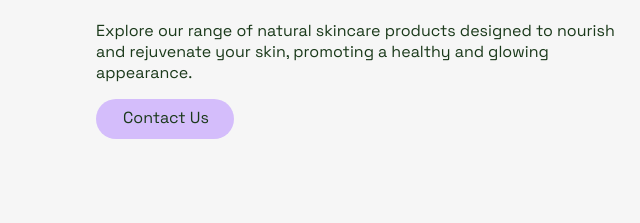
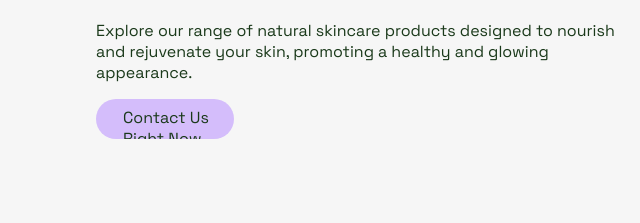
Before and after one commit to Udayanga-ITE/janaka, a plain HTML site: page index.html in a window 1280 px wide. Shown: the part 1337-1560 px from the top of the page, 0-640 px from the left. Drawn offline with Linux system fonts and the light colour scheme.

Commit message:
Change content

```diff
--- a/index.html
+++ b/index.html
@@ -49,7 +49,7 @@
                             rejuvenate your skin, promoting a healthy and glowing appearance.</span>
                         <div class="v2_34">
                             <div class="v2_35"></div>
-                            <div class="v2_36"></div><span class="v2_37">Contact Us</span>
+                            <div class="v2_36"></div><span class="v2_37">Contact Us Right Now</span>
                         </div>
                     </div>
                     <div class="v2_38">
```
